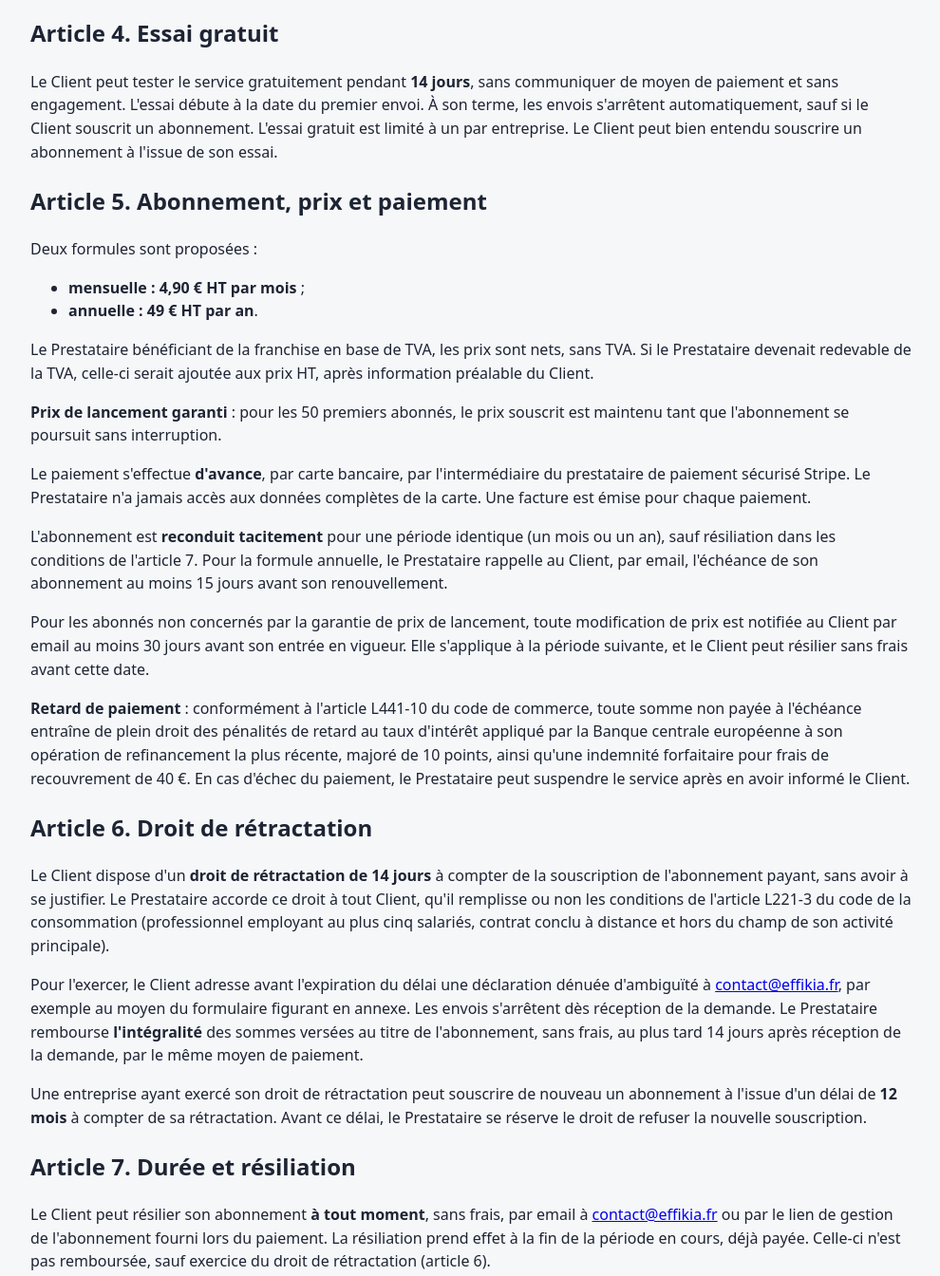
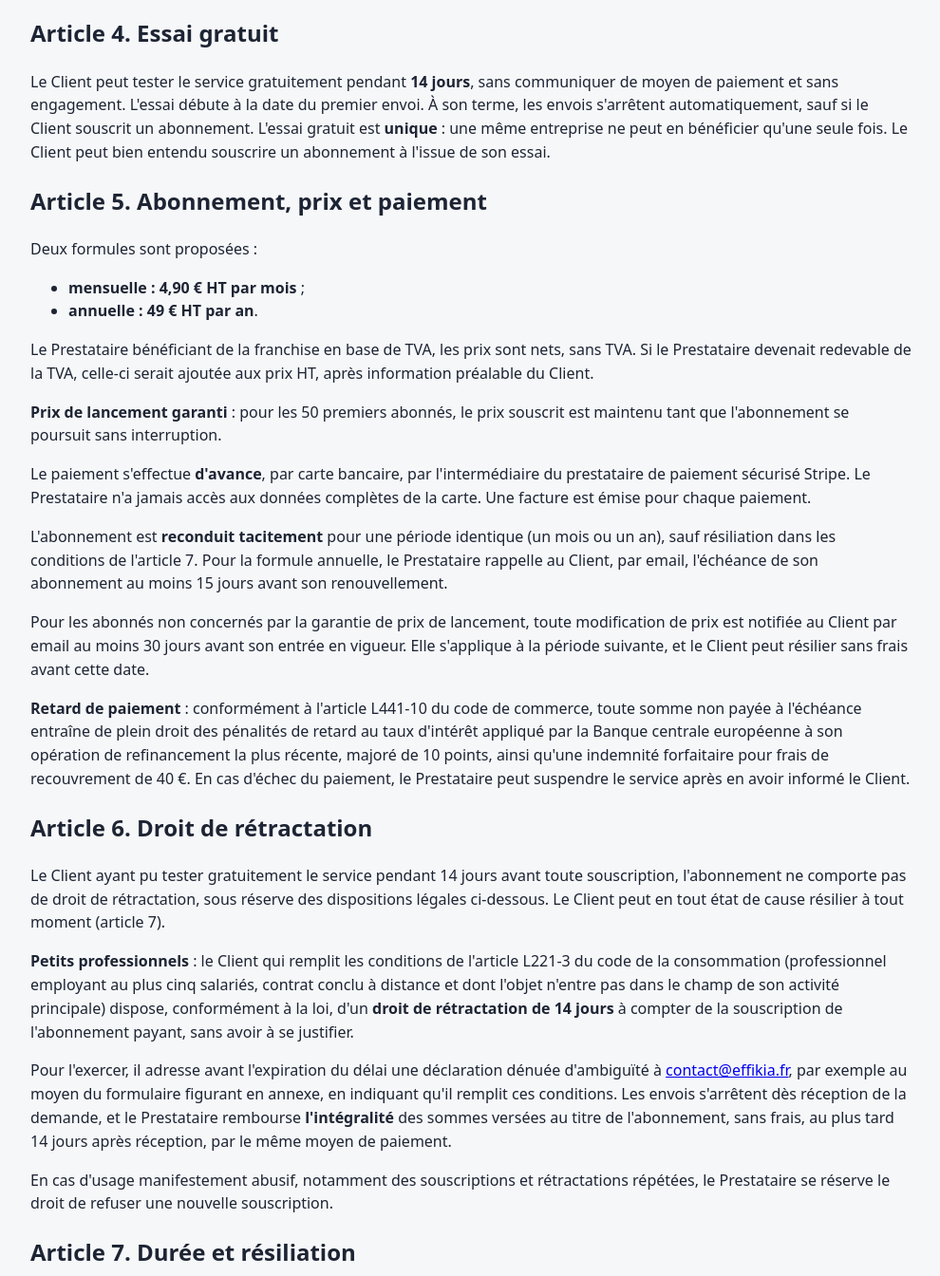
Before and after one commit to Effikia/effikia.github.io, a plain HTML site: page cgv.html in a window 1280 px wide. Shown: the part 983-2327 px from the top of the page at 95% size, without its empty margins (144-1134 px from the left). Drawn offline with Linux system fonts and the light colour scheme.

Commit message:
CGV 1.4: unique free trial, statutory withdrawal only

```diff
--- a/cgv.html
+++ b/cgv.html
@@ -10,7 +10,7 @@
 <div class="wrap">
 <header><div class="logo"><a href="index.html" style="color:inherit;text-decoration:none">Effik<span>IA</span></a></div></header>
 <h1>Conditions générales de vente et d'utilisation</h1>
-<p class="note">Version 1.3, en vigueur à compter du 14 novembre 2026. Une version imprimable peut être obtenue sur simple demande à <a href="mailto:contact@effikia.fr">contact@effikia.fr</a>.</p>
+<p class="note">Version 1.4, en vigueur à compter du 14 novembre 2026. Une version imprimable peut être obtenue sur simple demande à <a href="mailto:contact@effikia.fr">contact@effikia.fr</a>.</p>
 
 <h2>Article 1. Prestataire</h2>
 <p>Le service Effikia est édité par <strong>Mathieu Dabrowski EI</strong> (entrepreneur individuel), nom commercial Effikia, SIRET en cours d'attribution, domicilié [adresse communiquée après immatriculation], ci-après « le Prestataire ». Contact : <a href="mailto:contact@effikia.fr">contact@effikia.fr</a>. TVA non applicable, article 293 B du CGI.</p>
@@ -29,7 +29,7 @@
 <p>Les avis proviennent de données publiques diffusées sous la Licence Ouverte (Etalab), notamment par la DILA (BOAMP). Le service dépend de leur disponibilité : en cas d'interruption ou de retard de ces sources, l'email du jour peut être incomplet, retardé ou non envoyé.</p>
 
 <h2>Article 4. Essai gratuit</h2>
-<p>Le Client peut tester le service gratuitement pendant <strong>14 jours</strong>, sans communiquer de moyen de paiement et sans engagement. L'essai débute à la date du premier envoi. À son terme, les envois s'arrêtent automatiquement, sauf si le Client souscrit un abonnement. L'essai gratuit est limité à un par entreprise. Le Client peut bien entendu souscrire un abonnement à l'issue de son essai.</p>
+<p>Le Client peut tester le service gratuitement pendant <strong>14 jours</strong>, sans communiquer de moyen de paiement et sans engagement. L'essai débute à la date du premier envoi. À son terme, les envois s'arrêtent automatiquement, sauf si le Client souscrit un abonnement. L'essai gratuit est <strong>unique</strong> : une même entreprise ne peut en bénéficier qu'une seule fois. Le Client peut bien entendu souscrire un abonnement à l'issue de son essai.</p>
 
 <h2>Article 5. Abonnement, prix et paiement</h2>
 <p>Deux formules sont proposées :</p>
@@ -45,9 +45,10 @@
 <p><strong>Retard de paiement</strong> : conformément à l'article L441-10 du code de commerce, toute somme non payée à l'échéance entraîne de plein droit des pénalités de retard au taux d'intérêt appliqué par la Banque centrale européenne à son opération de refinancement la plus récente, majoré de 10 points, ainsi qu'une indemnité forfaitaire pour frais de recouvrement de 40 €. En cas d'échec du paiement, le Prestataire peut suspendre le service après en avoir informé le Client.</p>
 
 <h2>Article 6. Droit de rétractation</h2>
-<p>Le Client dispose d'un <strong>droit de rétractation de 14 jours</strong> à compter de la souscription de l'abonnement payant, sans avoir à se justifier. Le Prestataire accorde ce droit à tout Client, qu'il remplisse ou non les conditions de l'article L221-3 du code de la consommation (professionnel employant au plus cinq salariés, contrat conclu à distance et hors du champ de son activité principale).</p>
-<p>Pour l'exercer, le Client adresse avant l'expiration du délai une déclaration dénuée d'ambiguïté à <a href="mailto:contact@effikia.fr">contact@effikia.fr</a>, par exemple au moyen du formulaire figurant en annexe. Les envois s'arrêtent dès réception de la demande. Le Prestataire rembourse <strong>l'intégralité</strong> des sommes versées au titre de l'abonnement, sans frais, au plus tard 14 jours après réception de la demande, par le même moyen de paiement.</p>
-<p>Une entreprise ayant exercé son droit de rétractation peut souscrire de nouveau un abonnement à l'issue d'un délai de <strong>12 mois</strong> à compter de sa rétractation. Avant ce délai, le Prestataire se réserve le droit de refuser la nouvelle souscription.</p>
+<p>Le Client ayant pu tester gratuitement le service pendant 14 jours avant toute souscription, l'abonnement ne comporte pas de droit de rétractation, sous réserve des dispositions légales ci-dessous. Le Client peut en tout état de cause résilier à tout moment (article 7).</p>
+<p><strong>Petits professionnels</strong> : le Client qui remplit les conditions de l'article L221-3 du code de la consommation (professionnel employant au plus cinq salariés, contrat conclu à distance et dont l'objet n'entre pas dans le champ de son activité principale) dispose, conformément à la loi, d'un <strong>droit de rétractation de 14 jours</strong> à compter de la souscription de l'abonnement payant, sans avoir à se justifier.</p>
+<p>Pour l'exercer, il adresse avant l'expiration du délai une déclaration dénuée d'ambiguïté à <a href="mailto:contact@effikia.fr">contact@effikia.fr</a>, par exemple au moyen du formulaire figurant en annexe, en indiquant qu'il remplit ces conditions. Les envois s'arrêtent dès réception de la demande, et le Prestataire rembourse <strong>l'intégralité</strong> des sommes versées au titre de l'abonnement, sans frais, au plus tard 14 jours après réception, par le même moyen de paiement.</p>
+<p>En cas d'usage manifestement abusif, notamment des souscriptions et rétractations répétées, le Prestataire se réserve le droit de refuser une nouvelle souscription.</p>
 
 <h2>Article 7. Durée et résiliation</h2>
 <p>Le Client peut résilier son abonnement <strong>à tout moment</strong>, sans frais, par email à <a href="mailto:contact@effikia.fr">contact@effikia.fr</a> ou par le lien de gestion de l'abonnement fourni lors du paiement. La résiliation prend effet à la fin de la période en cours, déjà payée. Celle-ci n'est pas remboursée, sauf exercice du droit de rétractation (article 6).</p>
@@ -85,7 +86,7 @@
 <p>Les CGV sont soumises au droit français. En cas de litige, les parties recherchent d'abord une solution amiable, par écrit à <a href="mailto:contact@effikia.fr">contact@effikia.fr</a>. À défaut d'accord dans un délai de 30 jours, le litige est porté devant les juridictions françaises compétentes.</p>
 
 <h2>Annexe. Formulaire de rétractation</h2>
-<p>À compléter et renvoyer à <a href="mailto:contact@effikia.fr">contact@effikia.fr</a> uniquement si vous souhaitez vous rétracter.</p>
+<p>Réservé aux Clients remplissant les conditions de l'article L221-3 du code de la consommation (article 6). À compléter et renvoyer à <a href="mailto:contact@effikia.fr">contact@effikia.fr</a> uniquement si vous souhaitez vous rétracter.</p>
 <p class="note">À l'attention de Mathieu Dabrowski EI (Effikia), contact@effikia.fr :<br>
 Je vous notifie par la présente ma rétractation du contrat portant sur l'abonnement au service Effikia ci-dessous :<br>
 – Formule (mensuelle / annuelle) et date de souscription :<br>
```
